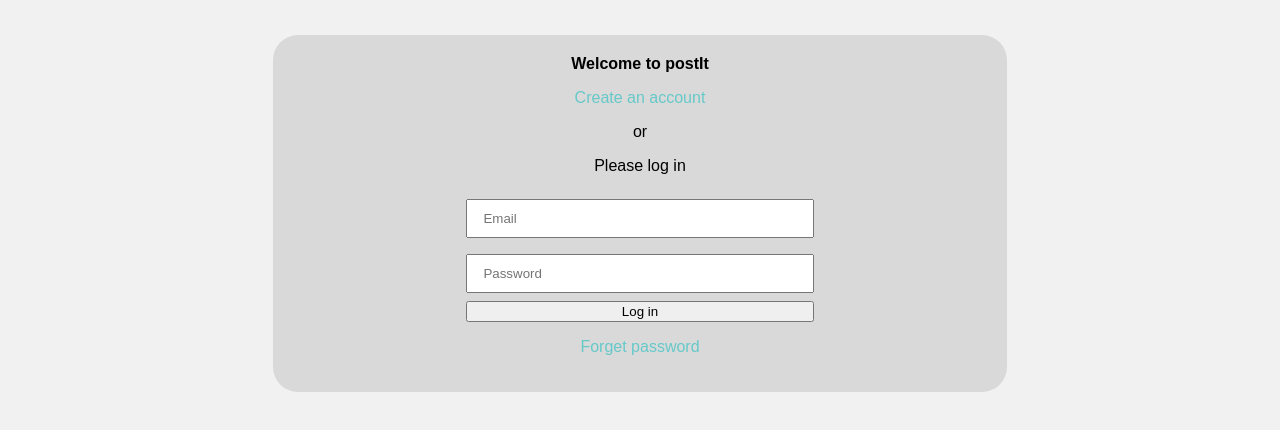
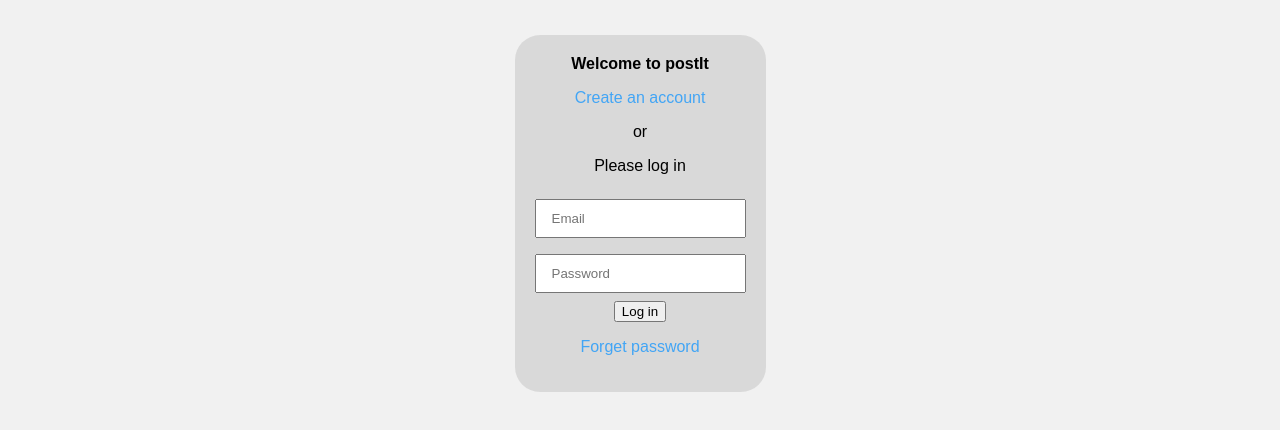
Before and after one commit to anettparismaa/WAD_Homework2, a plain HTML site: page login.html in a window 1280 px wide. Shown: the part 52-482 px from the top of the page. Drawn offline with Linux system fonts and the light colour scheme.

Commit message:
Final changes.

```diff
--- a/login.html
+++ b/login.html
@@ -21,21 +21,18 @@
     <div class="flex-container">
         <div class="column left">
         </div>
-        <div class="middle">
         <div class="article" id="login">
             <b>Welcome to postIt</b>
-                <p class="blue">Create an account</p>
+            <p>Create an account</p>
             <p>or</p>
             <p>Please log in</p>
-                <form class="homeform" action="index.html">
+            <form action="index.html">
                 <input type="email" name="Email" placeholder="Email" required><br>
                 <input type="password" placeholder="Password" required><br>
                 <input type="submit" class="login" value="Log in"></input><br>
             </form>
-                <p class="blue">Forget password</p>
+            <p>Forget password</p>
         </div>
-        </div>
-
         <div class="column right">
         </div>
     </div>
--- a/res/css/style.css
+++ b/res/css/style.css
@@ -76,10 +76,6 @@ main div form {
 
 }
 
-#login {
-    text-align: center;
-}
-
 input[type=email],
 input[type=password] {
     padding: 10px 15px;
@@ -129,6 +125,7 @@ body {
 }
 
 .article {
+    text-align: center;
     border-radius: 25px;
     background-color: #c5c5c588;
     padding: 20px;
@@ -207,6 +204,15 @@ h4 {
  }
 
  .homeform input {
-    position:relative;
+
+    position: relative;
     width:50%;
 }
+
+.homeform{
+    text-align: center;
+}
+
+b + p, form ~ p{
+    color: #42A5F5;
+}
```
Also changed, not shown: addPost.html (+2 -1 lines), index.html (+5 -5 lines). Lines whose indentation alone changed are shown as unchanged.
